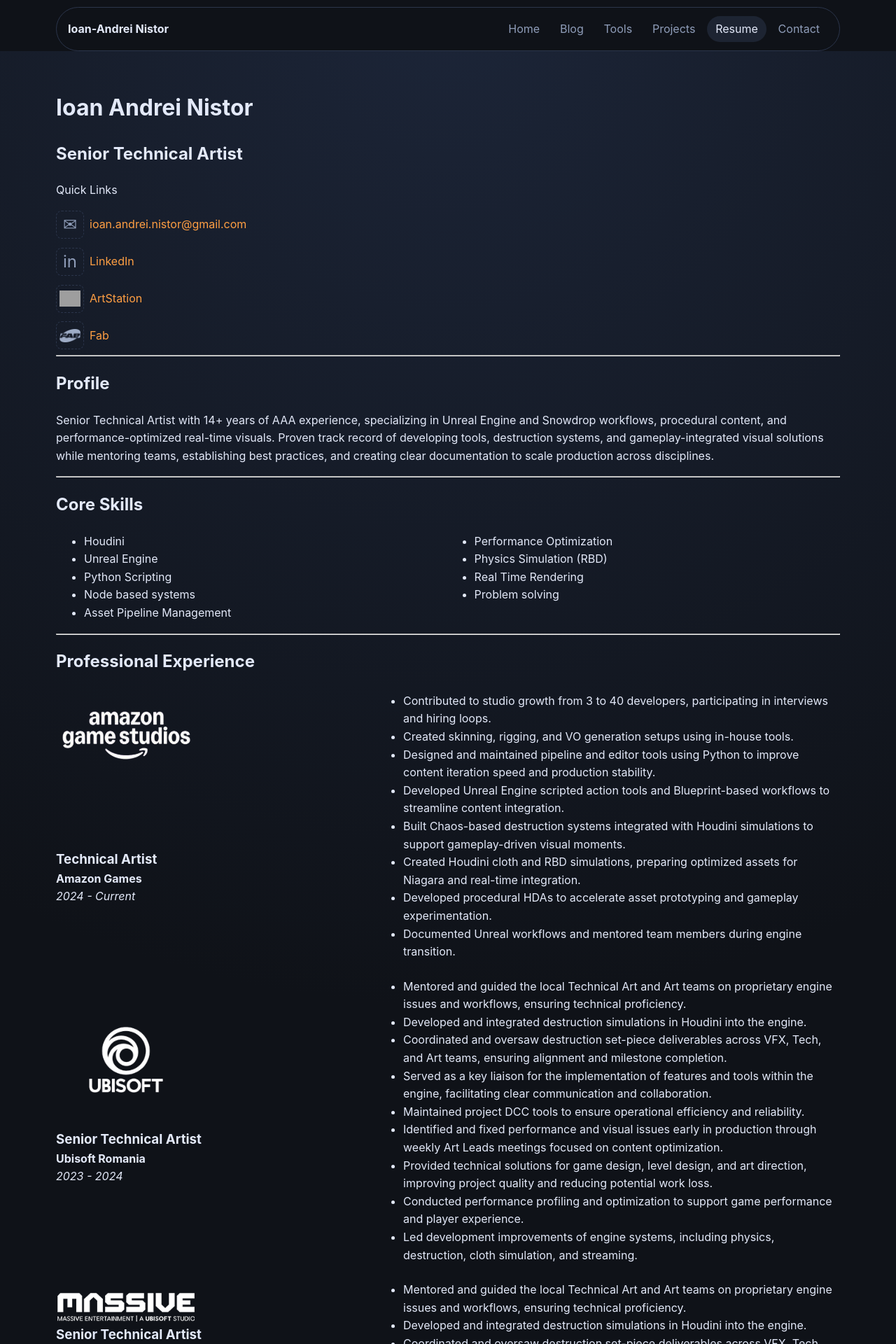
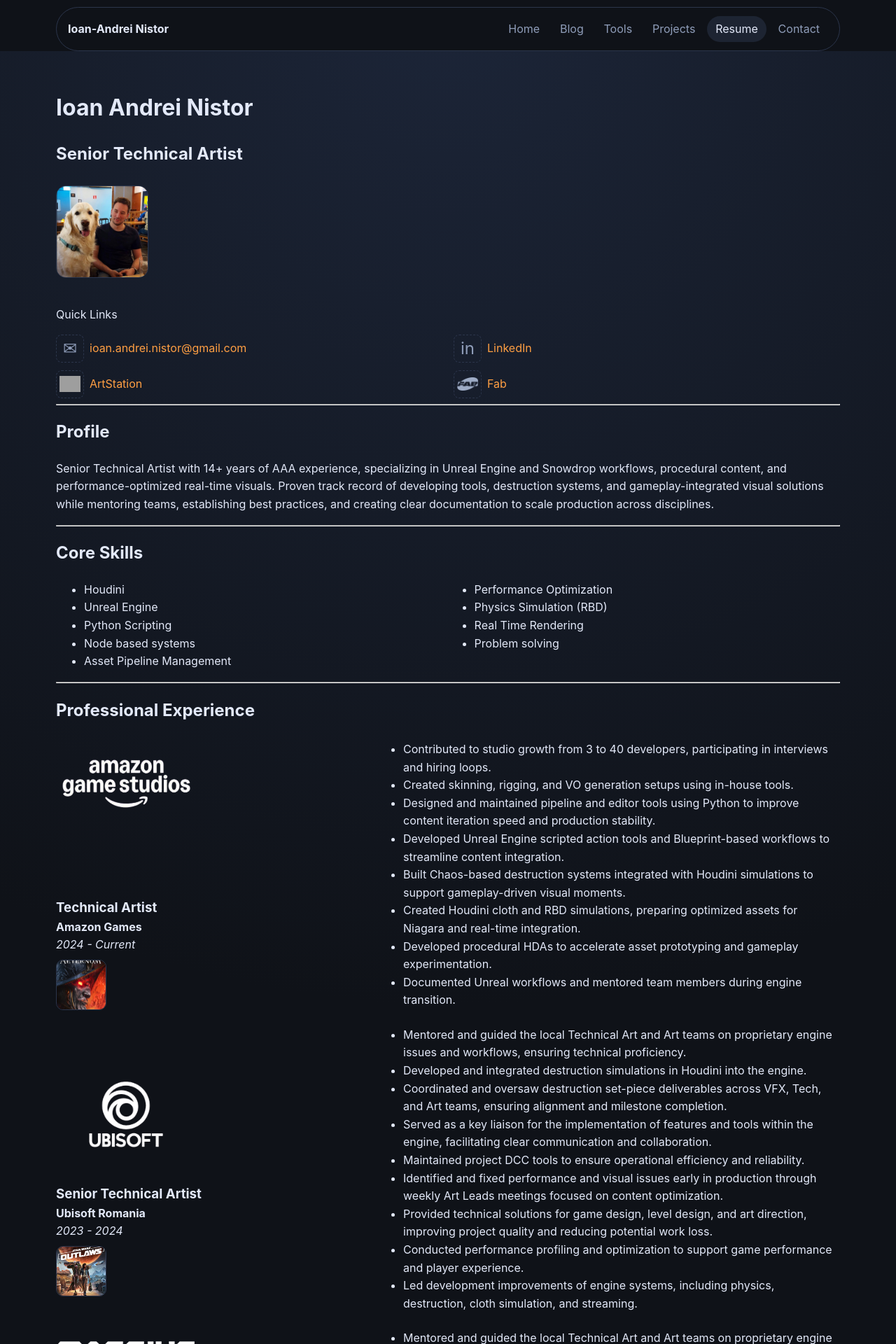
Before and after one commit to ianistor/ian_mywebsite, a Jekyll site: the page built from cv/index.md, in a window 1280 px wide. Shown: the top 1920 px of the page at 70% size. Built offline with Jekyll 4.4.1, drawn with Linux system fonts in a browser that asks for light colours; nearby versions of some CDN libraries; grey boxes are pictures that could not be loaded.

Commit message:
Update resume with profile photo, quick-link columns, and project covers

```diff
--- a/assets/css/style.css
+++ b/assets/css/style.css
@@ -1513,3 +1513,34 @@
   min-height: 0;
   max-height: 92px;
 }
+
+
+.cv-profile-photo {
+  width: 132px;
+  height: 132px;
+  object-fit: cover;
+  border-radius: 14px;
+  border: 1px solid var(--line);
+  margin: 0.35rem 0 1rem;
+}
+
+.cv-quick-links-grid {
+  display: grid;
+  grid-template-columns: repeat(2, minmax(0, 1fr));
+  gap: 0.65rem 1rem;
+}
+
+.experience-project-cover {
+  width: 72px;
+  height: 72px;
+  object-fit: cover;
+  border-radius: 10px;
+  border: 1px solid var(--line);
+  margin-top: 0.5rem;
+}
+
+@media (max-width: 640px) {
+  .cv-quick-links-grid {
+    grid-template-columns: 1fr;
+  }
+}
--- a/cv/index.md
+++ b/cv/index.md
@@ -8,8 +8,10 @@
 
 ## Senior Technical Artist
 
+<img src="{{ '/assets/images/profile_photo.png' | relative_url }}" alt="Ioan Andrei Nistor profile photo" class="cv-profile-photo" loading="lazy" decoding="async">
+
 Quick Links
-<ul class="contact-list cv-contact-list">
+<ul class="contact-list cv-contact-list cv-quick-links-grid">
   <li>
     <span class="contact-icon cv-contact-icon" aria-hidden="true">✉</span>
     <a href="mailto:ioan.andrei.nistor@gmail.com">ioan.andrei.nistor@gmail.com</a>
@@ -63,6 +65,7 @@
     <h3>Technical Artist</h3>
     <p><strong>Amazon Games</strong></p>
     <p><em>2024 - Current</em></p>
+    <img src="{{ '/assets/images/projectcovers/NW.png' | relative_url }}" alt="New World Aeternum cover" class="experience-project-cover">
   </div>
 </div>
 
@@ -81,6 +84,7 @@
     <h3>Senior Technical Artist</h3>
     <p><strong>Ubisoft Romania</strong></p>
     <p><em>2023 - 2024</em></p>
+    <img src="{{ '/assets/images/projectcovers/SWO.png' | relative_url }}" alt="Star Wars Outlaws cover" class="experience-project-cover">
   </div>
 </div>
 
@@ -100,6 +104,7 @@
     <h3>Senior Technical Artist</h3>
     <p><strong>Massive Entertainment, A Ubisoft Studio</strong></p>
     <p><em>2022 - 2023</em></p>
+    <img src="{{ '/assets/images/projectcovers/SWO.png' | relative_url }}" alt="Star Wars Outlaws cover" class="experience-project-cover">
   </div>
 </div>
 
@@ -119,6 +124,7 @@
     <h3>Technical Artist</h3>
     <p><strong>Massive Entertainment, A Ubisoft Studio</strong></p>
     <p><em>2018 - 2022</em></p>
+    <img src="{{ '/assets/images/projectcovers/TCTD2WONY.png' | relative_url }}" alt="The Division 2: Warlords of New York cover" class="experience-project-cover">
   </div>
 </div>
 
@@ -139,6 +145,7 @@
     <h3>Technical Content Validator</h3>
     <p><strong>Massive Entertainment, A Ubisoft Studio</strong></p>
     <p><em>2015 - 2018</em></p>
+    <img src="{{ '/assets/images/projectcovers/TCTD.png' | relative_url }}" alt="The Division cover" class="experience-project-cover">
   </div>
 </div>
 
```
